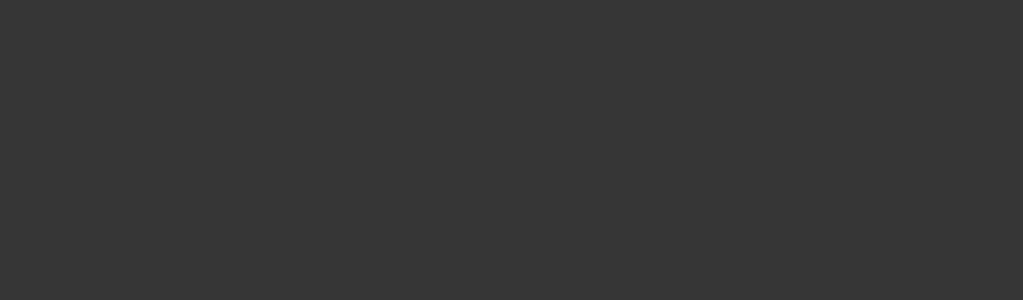
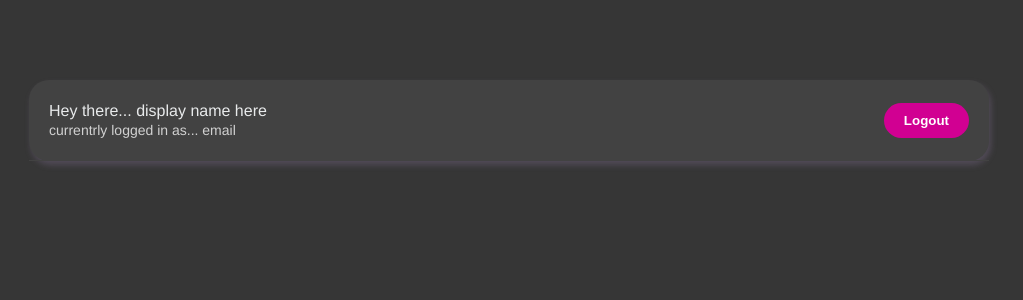
Before and after one commit to MartinJeanne/live-chat, a Vue app: page /chatroom in a window 1280 px wide. Before the commit this address had no page. Shown: the top 300 px of the page, without its empty margins (131-1154 px from the left). Built offline with nearby package versions, Linux system fonts and the light colour scheme.

Commit message:
Adding the navbar and beginning the chatroom vue

```diff
--- a/src/components/LoginForm.vue
+++ b/src/components/LoginForm.vue
@@ -12,7 +12,7 @@ import { ref } from 'vue'
 import useLogin from '../composables/useLogin'
 
 export default {
-    setup() {
+    setup(props, context) {
         const email = ref('')
         const password = ref('')
 
@@ -21,7 +21,7 @@ export default {
         async function handleSubmit() {
             await login(email.value, password.value)
             if (!error.value) {
-                console.log('user logged in')
+                context.emit('login')
             }
         }
 
--- /dev/null
+++ b/src/components/Navbar.vue
@@ -0,0 +1,36 @@
+<template>
+  <nav>
+      <div>
+          <p>Hey there... display name here</p>
+          <p class="email">currentrly logged in as... email</p>
+      </div>
+      <button>Logout</button>
+  </nav>
+</template>
+
+<script>
+export default {
+
+}
+</script>
+
+<style>
+nav {
+    padding: 20px;
+    border-bottom: 1px solid rgb(66, 66, 66);
+    display: flex;
+    justify-content: space-between;
+    align-items: center;
+}
+
+nav p {
+    margin: 2px auto;
+    font-size: 16px;
+    color: rgb(232, 234, 235);
+}
+
+nav p.email {
+    font-size: 14px;
+    color: rgb(209, 209, 209);
+}
+</style>
--- a/src/components/SignupForm.vue
+++ b/src/components/SignupForm.vue
@@ -13,7 +13,7 @@ import { ref } from 'vue'
 import useSignup from '../composables/useSignup'
 
 export default {
-    setup() {
+    setup(props, context) {
         const displayName = ref('')
         const email = ref('')
         const password = ref('')
@@ -22,6 +22,9 @@ export default {
 
         async function handleSubmit() {
             await signup(email.value, password.value, displayName.value)
+            if (!error.value) {
+                context.emit('signup')
+            }
         }
 
         return { displayName, email, password, handleSubmit, error }
--- a/src/router/index.js
+++ b/src/router/index.js
@@ -1,5 +1,6 @@
 import { createRouter, createWebHistory } from 'vue-router'
 import Welcome from '../views/Welcome.vue'
+import Chatroom from '../views/Chatroom.vue'
 
 
 const routes = [
@@ -7,6 +8,11 @@ const routes = [
     path: '/',
     name: 'Welcome',
     component: Welcome
+  },
+  {
+    path: '/chatroom',
+    name: 'Chatroom',
+    component: Chatroom
   }
 ]
 
--- /dev/null
+++ b/src/views/Chatroom.vue
@@ -0,0 +1,18 @@
+<template>
+  <div class="container">
+      <Navbar />
+  </div>
+</template>
+
+<script>
+import Navbar from '../components/Navbar.vue'
+
+export default {
+    components: { Navbar }
+
+}
+</script>
+
+<style>
+
+</style>
--- a/src/views/Welcome.vue
+++ b/src/views/Welcome.vue
@@ -4,13 +4,13 @@
 
     <div v-if="showLogin">
       <h2>Log in</h2>
-      <LoginForm />
+      <LoginForm @login="enterChat"/>
       <p>No account yet ? <span @click="showLogin = false">Sign up</span></p>
     </div>
 
     <div v-else>
       <h2>Sign up</h2>
-      <SignupForm />
+      <SignupForm @signup="enterChat"/>
       <p>Albready registered ? <span @click="showLogin = true">Log in</span></p>
     </div>
   </div>
@@ -20,13 +20,19 @@
 import SignupForm from '../components/SignupForm.vue'
 import LoginForm from '../components/LoginForm.vue'
 import { ref } from '@vue/reactivity'
+import { useRouter } from 'vue-router'
 
 export default {
   components: { SignupForm, LoginForm },
   setup() {
     const showLogin = ref(true)
+    const router = useRouter()
 
-    return { showLogin }
+    function enterChat() {
+      router.push({ name: 'Chatroom' })
+    }
+
+    return { showLogin, enterChat }
   }
 }
 </script>
```
